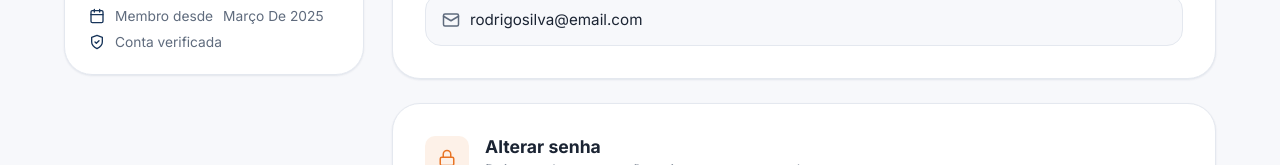
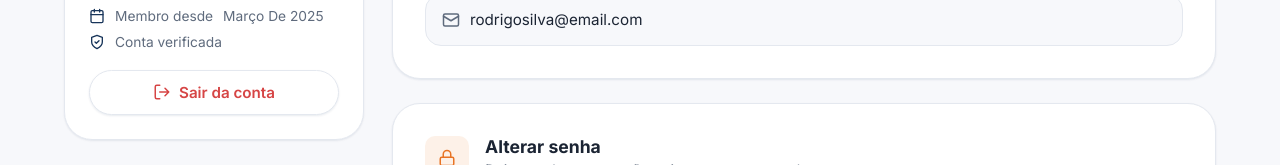
Before and after one commit to GabrielJum/-Front-End-TrampoJa, an Angular app in the folder front-end/: page /perfil in a window 1280 px wide. Shown: the part 443-608 px from the top of the page. Built offline with nearby package versions, Linux system fonts and the light colour scheme.

Commit message:
Adicionando botão de logout

```diff
--- a/front-end/src/app/pages/profile/profile.css
+++ b/front-end/src/app/pages/profile/profile.css
@@ -142,6 +142,16 @@ ul {
   width: 16px;
   height: 16px;
   color: var(--primary);
+}
+
+.profile-card__logout {
+  width: 100%;
+  margin-top: 20px;
+  color: var(--danger);
+}
+
+.profile-card__logout:hover {
+  border-color: var(--danger);
 }
 
 /* ---------- Formulário ---------- */
--- a/front-end/src/app/pages/profile/profile.html
+++ b/front-end/src/app/pages/profile/profile.html
@@ -32,6 +32,14 @@
           Conta verificada
         </li>
       </ul>
+
+      <button type="button" class="btn btn--outline profile-card__logout" (click)="logout()">
+        <svg viewBox="0 0 24 24" aria-hidden="true">
+          <path d="M9 21H5a2 2 0 0 1-2-2V5a2 2 0 0 1 2-2h4" />
+          <path d="m16 17 5-5-5-5M21 12H9" />
+        </svg>
+        Sair da conta
+      </button>
     </aside>
 
     <!-- ============ FORMULÁRIO ============ -->
--- a/front-end/src/app/pages/profile/profile.ts
+++ b/front-end/src/app/pages/profile/profile.ts
@@ -7,8 +7,10 @@ import {
   ValidationErrors,
   Validators,
 } from '@angular/forms';
+import { Router } from '@angular/router';
 import { Header } from '../../components/header/header';
 import { Footer } from '../../components/footer/footer';
+import { AuthService } from '../../service/auth/auth';
 
 interface UserProfile {
   name: string;
@@ -43,6 +45,8 @@ function currentPasswordRequired(group: AbstractControl): ValidationErrors | nul
 })
 export class Profile {
   private readonly fb = inject(NonNullableFormBuilder);
+  private readonly auth = inject(AuthService);
+  private readonly router = inject(Router);
   private readonly sinceFmt = new Intl.DateTimeFormat('pt-BR', { month: 'long', year: 'numeric' });
 
   protected readonly minPassword = MIN_PASSWORD;
@@ -125,6 +129,11 @@ export class Profile {
     this.visible.update((v) => ({ ...v, [field]: !v[field] }));
   }
 
+  protected logout(): void {
+    this.auth.logout();
+    this.router.navigate(['/home']);
+  }
+
   protected discard(): void {
     const u = this.user();
     this.form.reset({ name: u.name, email: u.email, newPassword: '', currentPassword: '' });
```
